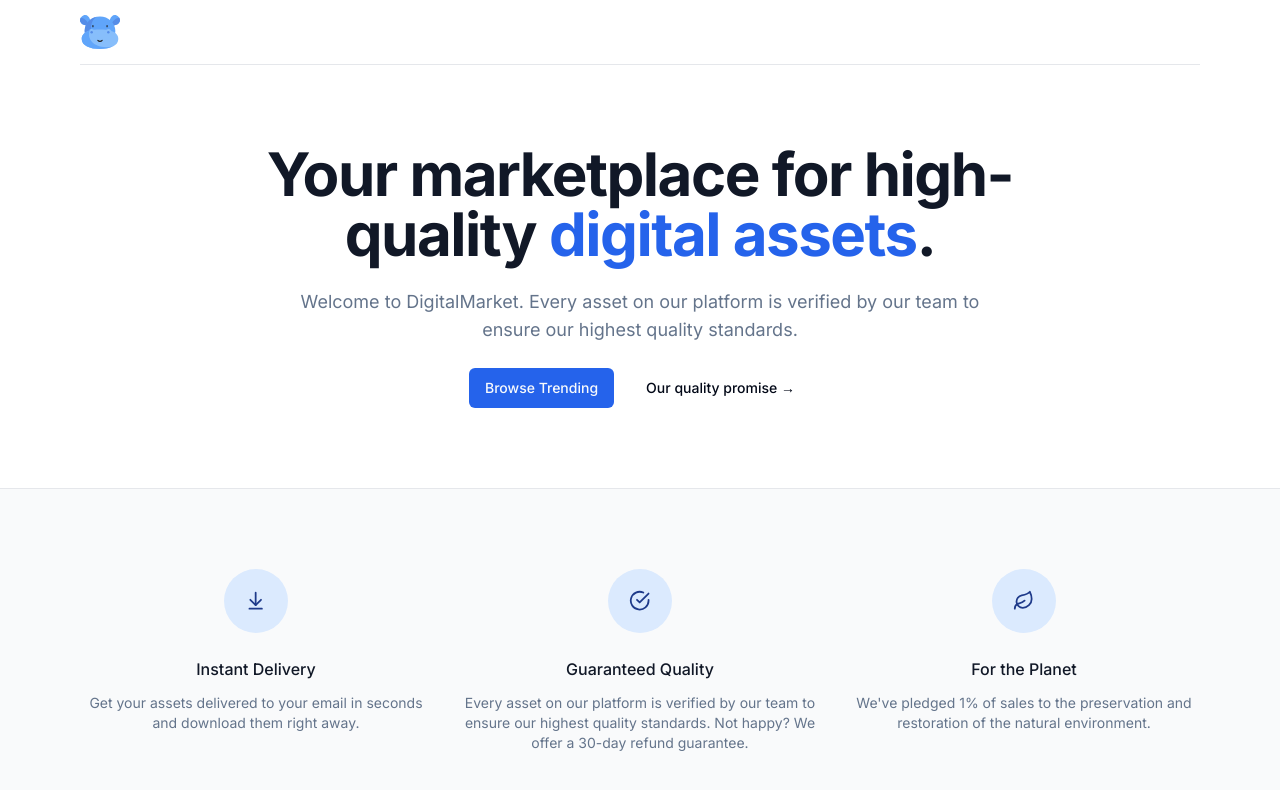
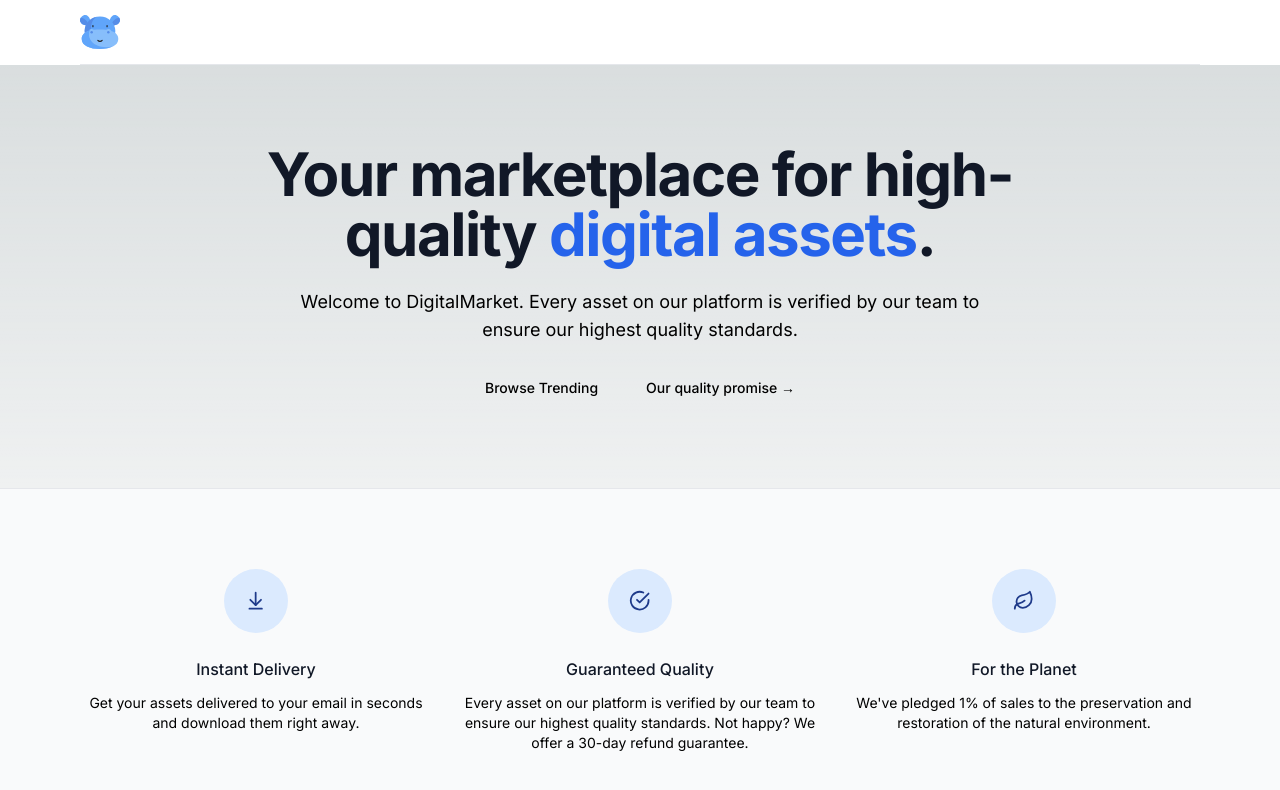
Before and after one commit to nabinhamal/digitalmarket, a Next.js app: page / in a window 1280 px wide. Shown: the top 790 px of the page. Built offline with nearby package versions, Linux system fonts and the light colour scheme.

Commit message:
Your commit message here

```diff
--- a/src/app/globals.css
+++ b/src/app/globals.css
@@ -2,71 +2,26 @@
 @tailwind components;
 @tailwind utilities;
 
-@layer base {
+:root {
+  --foreground-rgb: 0, 0, 0;
+  --background-start-rgb: 214, 219, 220;
+  --background-end-rgb: 255, 255, 255;
+}
+
+@media (prefers-color-scheme: dark) {
   :root {
-    --background: 0 0% 100%;
-    --foreground: 222.2 84% 4.9%;
-    --card: 0 0% 100%;
-    --card-foreground: 222.2 84% 4.9%;
-    --popover: 0 0% 100%;
-    --popover-foreground: 222.2 84% 4.9%;
-    --primary: 221.2 83.2% 53.3%;
-    --primary-foreground: 210 40% 98%;
-    --secondary: 210 40% 96.1%;
-    --secondary-foreground: 222.2 47.4% 11.2%;
-    --muted: 210 40% 96.1%;
-    --muted-foreground: 215.4 16.3% 46.9%;
-    --accent: 210 40% 96.1%;
-    --accent-foreground: 222.2 47.4% 11.2%;
-    --destructive: 0 84.2% 60.2%;
-    --destructive-foreground: 210 40% 98%;
-    --border: 214.3 31.8% 91.4%;
-    --input: 214.3 31.8% 91.4%;
-    --ring: 221.2 83.2% 53.3%;
-    --radius: 0.5rem;
-  }
-
-  .dark {
-    --background: 222.2 84% 4.9%;
-    --foreground: 210 40% 98%;
-    --card: 222.2 84% 4.9%;
-    --card-foreground: 210 40% 98%;
-    --popover: 222.2 84% 4.9%;
-    --popover-foreground: 210 40% 98%;
-    --primary: 217.2 91.2% 59.8%;
-    --primary-foreground: 222.2 47.4% 11.2%;
-    --secondary: 217.2 32.6% 17.5%;
-    --secondary-foreground: 210 40% 98%;
-    --muted: 217.2 32.6% 17.5%;
-    --muted-foreground: 215 20.2% 65.1%;
-    --accent: 217.2 32.6% 17.5%;
-    --accent-foreground: 210 40% 98%;
-    --destructive: 0 62.8% 30.6%;
-    --destructive-foreground: 210 40% 98%;
-    --border: 217.2 32.6% 17.5%;
-    --input: 217.2 32.6% 17.5%;
-    --ring: 224.3 76.3% 48%;
+    --foreground-rgb: 255, 255, 255;
+    --background-start-rgb: 0, 0, 0;
+    --background-end-rgb: 0, 0, 0;
   }
 }
 
-@layer base {
-  * {
-    @apply border-border;
-  }
-  body {
-    @apply bg-background text-foreground;
-  }
+body {
+  color: rgb(var(--foreground-rgb));
+  background: linear-gradient(
+      to bottom,
+      transparent,
+      rgb(var(--background-end-rgb))
+    )
+    rgb(var(--background-start-rgb));
 }
-
-.swiper-pagination-bullet {
-  width: 7px !important;
-  height: 7px !important;
-  background: rgba(255, 255, 255, 0.2);
-  scale: 0.9 !important;
-}
-
-.swiper-pagination-bullet-active {
-  color: #fff;
-  background: white !important;
-  scale: 1 !important ;
-}
```
